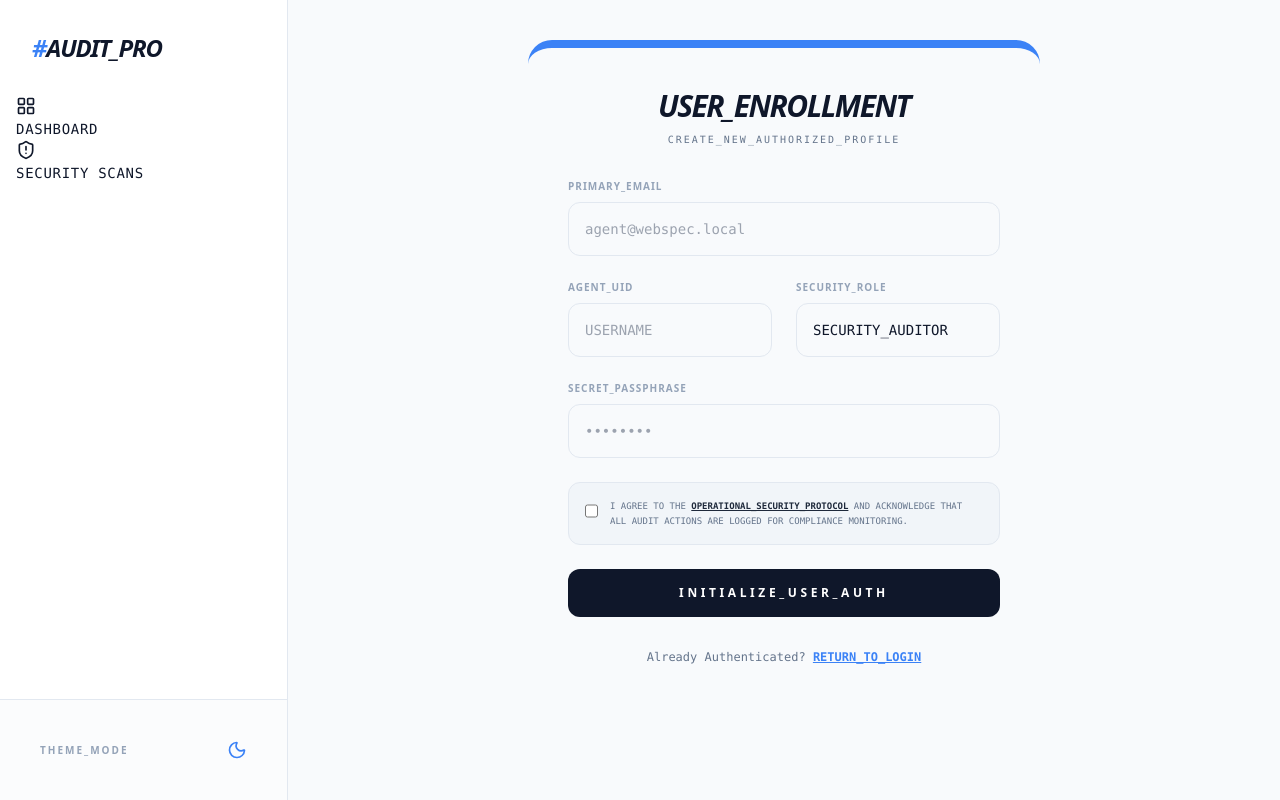
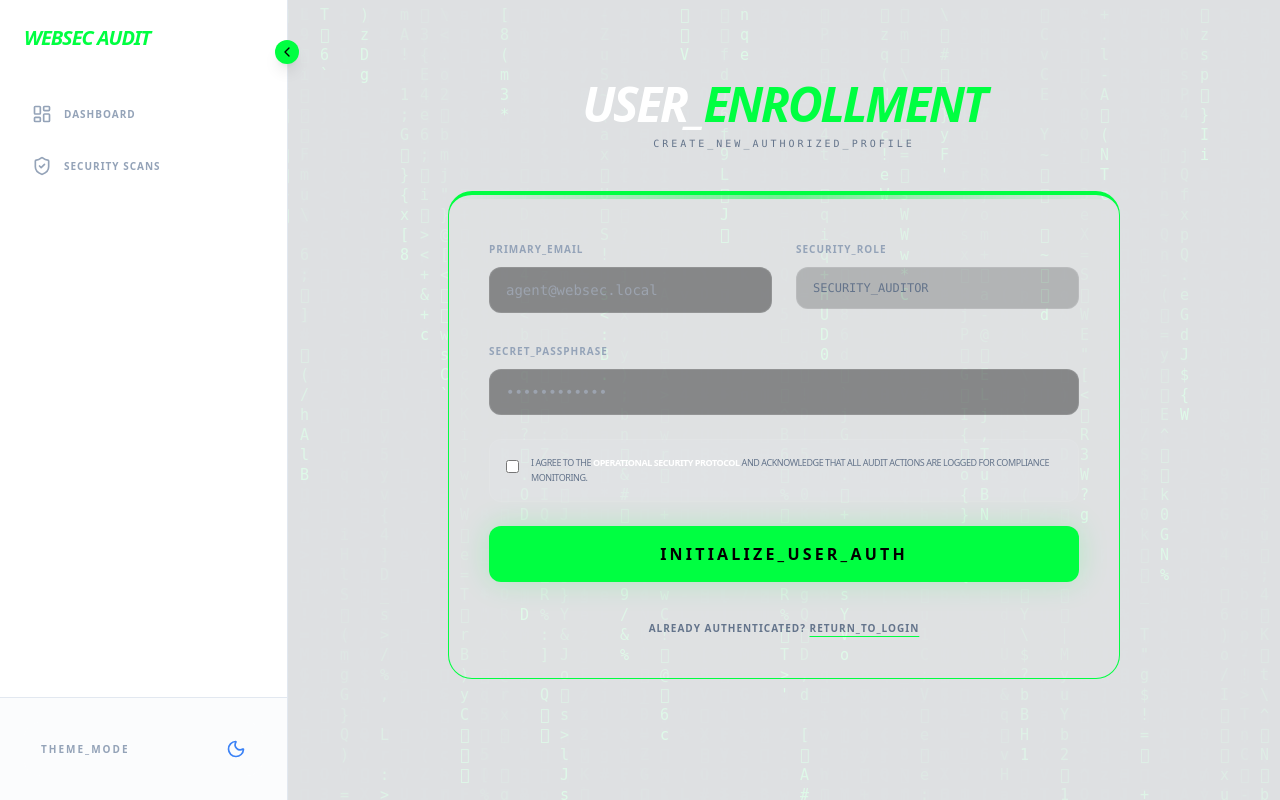
Before and after one commit to LayTiwari23/web-security, a FastAPI app: page /api/v1/auth/register in a window 1280 px wide. Run offline with FastAPI, Linux system fonts and the light colour scheme; some libraries are stand-ins or nearby versions.

Commit message:
new updation

```diff
--- a/requirements.txt
+++ b/requirements.txt
@@ -39,3 +39,4 @@
 python-multipart
 fpdf2==2.7.4
 python-nmap==0.7.1
+dnspython==2.6.1
--- a/src/api/v1/routes_scans.py
+++ b/src/api/v1/routes_scans.py
@@ -139,7 +139,7 @@
             "request": request,
             "scans": scans,
             "user": current_user,
-            "APP_NAME": "AUDIT_PRO"
+            "APP_NAME": "WEBSEC AUDIT" # ✅ Updated here
         },
     )
 
@@ -195,7 +195,7 @@
             "results": findings,
             "report": report,
             "user": current_user,
-            "APP_NAME": "AUDIT_PRO"
+            "APP_NAME": "WebSec Audit" # ✅ Updated here
         },
     )
 
--- a/src/app/main.py
+++ b/src/app/main.py
@@ -1,10 +1,9 @@
 from __future__ import annotations
 import os
-from pathlib import Path
 from typing import Any, Dict
 
 from fastapi import Depends, FastAPI, Request
-from fastapi.responses import HTMLResponse
+from fastapi.responses import HTMLResponse, RedirectResponse
 from fastapi.staticfiles import StaticFiles
 from fastapi.templating import Jinja2Templates
 from fastapi.middleware.cors import CORSMiddleware
@@ -25,15 +24,18 @@
     settings = get_settings()
     setup_logging()
 
+    # ✅ Centralized Branding (matches sidebar and templates)
+    APP_NAME = "WebSec Audit"
+
     app = FastAPI(
-        title="Web Security Compliance Checker",
+        title=APP_NAME,
         description="Scan web targets for common security misconfigurations.",
         version="1.0.0",
         debug=settings.DEBUG,
     )
 
     # -------------------------------------------------------------------
-    # ✅ PROTOCOL MIDDLEWARE (Fixes Mixed Content for ngrok)
+    # ✅ PROTOCOL MIDDLEWARE (Ensures HTTPS detection behind proxies)
     # -------------------------------------------------------------------
     @app.middleware("http")
     async def force_https_behind_proxy(request: Request, call_next):
@@ -50,25 +52,26 @@
     )
 
     # -------------------------------------------------------------------
-    # ✅ ROBUST PATH CONFIGURATION (Absolute Paths)
+    # ✅ PATH CONFIGURATION (Absolute paths for Docker reliability)
     # -------------------------------------------------------------------
     current_file_path = os.path.abspath(__file__)
-    # Go up two levels from src/app/main.py to get to project root
+    # Navigate from src/app/main.py to the project root
     src_dir = os.path.dirname(os.path.dirname(current_file_path))
 
     templates_dir = os.path.join(src_dir, "app", "templates")
     static_path = os.path.join(src_dir, "static")
 
-    # Mount static files
+    # Mount static assets (CSS, JS, Images)
     if os.path.exists(static_path):
         app.mount("/static", StaticFiles(directory=static_path), name="static")
 
-    # Use absolute path for templates
+    # Initialize Jinja2 Templates
     templates = Jinja2Templates(directory=templates_dir)
     app.state.templates = templates
 
     # -------------------------------------------------------------------
     # ✅ REGISTER ROUTERS
+    # These prefixes determine the action URL in your HTML forms.
     # -------------------------------------------------------------------
     app.include_router(routes_auth.router, prefix="/api/v1/auth", tags=["auth"])
     app.include_router(routes_targets.router, prefix="/api/v1/targets", tags=["targets"])
@@ -78,34 +81,28 @@
     register_exception_handlers(app)
 
     # -------------------------------------------------------------------
-    # ✅ FRONTEND / UI ROUTES
+    # ✅ UI ROUTES (Aligning with sidebar and branding)
     # -------------------------------------------------------------------
 
     @app.get("/", response_class=HTMLResponse)
+    async def root_redirect():
+        """Redirect root traffic to the centralized login gateway."""
+        return RedirectResponse(url="/api/v1/auth/login")
+
     @app.get("/dashboard", response_class=HTMLResponse)
     async def dashboard_page(request: Request) -> Any:
-        # Pass APP_NAME so base.html has a title
+        """Render the main security dashboard."""
         return templates.TemplateResponse("dashboard.html", {
             "request": request,
-            "APP_NAME": "AUDIT_PRO"
+            "APP_NAME": APP_NAME
         })
 
-    @app.get("/login", response_class=HTMLResponse)
-    async def login_page(request: Request) -> Any:
-        return templates.TemplateResponse("auth/login.html", {
-            "request": request,
-            "APP_NAME": "AUDIT_PRO"
-        })
-
-    @app.get("/register", response_class=HTMLResponse)
-    async def register_page(request: Request) -> Any:
-        return templates.TemplateResponse("auth/register.html", {
-            "request": request,
-            "APP_NAME": "AUDIT_PRO"
-        })
+    # Note: Login/Register pages are served from routes_auth.py via prefix
+    # Accessible at: /api/v1/auth/login and /api/v1/auth/register
 
     @app.get("/health", tags=["internal"])
     async def healthcheck(db=Depends(get_db)) -> Dict[str, str]:
+        """Health check endpoint for container orchestration."""
         return {"status": "ok"}
 
     return app
--- a/src/app/templates/auth/register.html
+++ b/src/app/templates/auth/register.html
@@ -1,58 +1,62 @@
 {% extends "base.html" %}
+
 {% block content %}
-<div class="min-h-[80vh] flex items-center justify-center">
-    <div class="glass-card w-full max-w-lg p-10 rounded-3xl border-t-8 border-t-accent-blue dark:border-t-cyber-green">
-        <div class="text-center mb-8">
-            <h1 class="text-3xl font-black text-slate-900 dark:text-white uppercase italic tracking-tighter">User_Enrollment</h1>
-            <p class="text-slate-500 dark:text-slate-400 font-mono text-[10px] mt-2 uppercase tracking-[0.2em]">Create_New_Authorized_Profile</p>
-        </div>
+<div class="max-w-2xl mx-auto mt-10">
+    <div class="text-center mb-10">
+        <h1 class="text-5xl font-black text-white italic uppercase tracking-tighter mb-2">
+            USER_<span class="text-cyber-green">ENROLLMENT</span>
+        </h1>
+        <p class="text-slate-500 font-mono text-[10px] tracking-[0.3em] uppercase">
+            CREATE_NEW_AUTHORIZED_PROFILE
+        </p>
+    </div>
 
-     <form action="/api/v1/auth/register/html" method="POST" class="grid grid-cols-1 md:grid-cols-2 gap-6">
-                <div class="md:col-span-2">
-                <label class="block text-[10px] font-bold text-slate-400 uppercase tracking-widest mb-2">Primary_Email</label>
-                <input type="email" name="email" required
-                    class="w-full px-4 py-4 bg-slate-50 dark:bg-black/20 border border-slate-200 dark:border-white/10 rounded-xl outline-none text-sm font-mono focus:border-accent-blue dark:focus:border-cyber-green transition-all"
-                    placeholder="agent@webspec.local">
+    <div class="glass-card p-10 rounded-3xl border-t-4 border-cyber-green relative overflow-hidden">
+        <div class="absolute top-0 left-0 w-full h-1 bg-gradient-to-r from-transparent via-cyber-green to-transparent opacity-50"></div>
+
+        <form action="/api/v1/auth/register/html" method="POST" class="space-y-6">
+            {% if error %}
+            <div class="bg-red-500/10 border border-red-500/50 p-4 rounded-xl mb-6">
+                <p class="text-red-500 font-mono text-[10px] uppercase tracking-widest text-center">{{ error }}</p>
+            </div>
+            {% endif %}
+
+            <div class="grid grid-cols-1 md:grid-cols-2 gap-6">
+                <div class="space-y-2">
+                    <label class="text-[10px] font-bold text-slate-400 uppercase tracking-widest">Primary_Email</label>
+                    <input type="email" name="email" required placeholder="agent@websec.local"
+                           class="w-full bg-black/40 border border-white/10 rounded-xl px-4 py-3 text-sm focus:border-cyber-green outline-none transition-all font-mono">
+                </div>
+                <div class="space-y-2">
+                    <label class="text-[10px] font-bold text-slate-400 uppercase tracking-widest">Security_Role</label>
+                    <div class="w-full bg-black/20 border border-white/10 rounded-xl px-4 py-3 text-xs text-slate-500 font-mono">
+                        SECURITY_AUDITOR
+                    </div>
+                </div>
             </div>
 
-            <div>
-                <label class="block text-[10px] font-bold text-slate-400 uppercase tracking-widest mb-2">Agent_UID</label>
-                <input type="text" name="username" required
-                    class="w-full px-4 py-4 bg-slate-50 dark:bg-black/20 border border-slate-200 dark:border-white/10 rounded-xl outline-none text-sm font-mono"
-                    placeholder="USERNAME">
+            <div class="space-y-2">
+                <label class="text-[10px] font-bold text-slate-400 uppercase tracking-widest">Secret_Passphrase</label>
+                <input type="password" name="password" required placeholder="••••••••••••"
+                       class="w-full bg-black/40 border border-white/10 rounded-xl px-4 py-3 text-sm focus:border-cyber-green outline-none transition-all font-mono">
             </div>
 
-            <div>
-                <label class="block text-[10px] font-bold text-slate-400 uppercase tracking-widest mb-2">Security_Role</label>
-                <select name="role" class="w-full px-4 py-4 bg-slate-50 dark:bg-black/20 border border-slate-200 dark:border-white/10 rounded-xl outline-none text-sm font-mono appearance-none">
-                    <option value="auditor">SECURITY_AUDITOR</option>
-                    <option value="admin">SYSTEM_ADMIN</option>
-                </select>
-            </div>
-
-            <div class="md:col-span-2">
-                <label class="block text-[10px] font-bold text-slate-400 uppercase tracking-widest mb-2">Secret_Passphrase</label>
-                <input type="password" name="password" required
-                    class="w-full px-4 py-4 bg-slate-50 dark:bg-black/20 border border-slate-200 dark:border-white/10 rounded-xl outline-none text-sm font-mono"
-                    placeholder="••••••••">
-            </div>
-
-            <div class="md:col-span-2 flex items-start space-x-3 p-4 bg-slate-100 dark:bg-white/5 rounded-xl border border-slate-200 dark:border-white/10">
-                <input type="checkbox" required class="mt-1 w-4 h-4 rounded border-slate-300 dark:border-white/10 text-accent-blue dark:text-cyber-green focus:ring-0">
-                <p class="text-[9px] font-mono text-slate-500 leading-relaxed uppercase">
-                    I agree to the <span class="text-slate-800 dark:text-white font-bold underline">Operational_Security_Protocol</span> and acknowledge that all audit actions are logged for compliance monitoring.
+            <div class="flex items-start gap-3 p-4 bg-white/5 rounded-xl border border-white/5">
+                <input type="checkbox" required class="mt-1 accent-cyber-green">
+                <p class="text-[9px] text-slate-500 leading-relaxed uppercase tracking-tighter">
+                    I AGREE TO THE <span class="text-white font-bold">OPERATIONAL SECURITY PROTOCOL</span> AND ACKNOWLEDGE THAT ALL AUDIT ACTIONS ARE LOGGED FOR COMPLIANCE MONITORING.
                 </p>
             </div>
 
-            <button type="submit" class="md:col-span-2 py-4 bg-slate-900 dark:bg-cyber-green text-white dark:text-black font-black uppercase text-xs tracking-[0.3em] rounded-xl hover:shadow-2xl transition-all">
-                Initialize_User_Auth
+            <button type="submit" class="w-full bg-cyber-green hover:bg-green-400 text-black font-black py-4 rounded-xl uppercase tracking-[0.2em] transition-all transform hover:scale-[1.01] active:scale-95 shadow-[0_0_30px_rgba(0,255,65,0.2)]">
+                INITIALIZE_USER_AUTH
             </button>
         </form>
 
         <div class="mt-8 text-center">
-            <p class="text-xs text-slate-500 font-mono">
-                Already Authenticated? <a href="/login" class="text-accent-blue dark:text-cyber-green underline font-bold uppercase">Return_To_Login</a>
-            </p>
+            <a href="/api/v1/auth/login" class="text-slate-500 hover:text-cyber-green text-[10px] font-bold uppercase tracking-widest transition-colors">
+                Already Authenticated? <span class="underline decoration-cyber-green underline-offset-4">Return_to_Login</span>
+            </a>
         </div>
     </div>
 </div>
--- a/src/app/templates/base.html
+++ b/src/app/templates/base.html
@@ -15,61 +15,80 @@
                     colors: {
                         'cyber-green': '#00ff41',
                         'accent-blue': '#3b82f6',
-                        'panel-light': '#ffffff',
-                        'panel-dark': '#111111',
+                        'panel-dark': '#0a0a0a',
                     }
                 }
             }
         }
     </script>
     <style>
+        /* Sidebar Transition Logic */
+        #main-sidebar {
+            transition: width 0.3s cubic-bezier(0.4, 0, 0.2, 1);
+        }
+        .sidebar-collapsed {
+            width: 80px !important;
+        }
+        .sidebar-collapsed .nav-text,
+        .sidebar-collapsed .brand-text,
+        .sidebar-collapsed .theme-text {
+            display: none;
+        }
+        .sidebar-collapsed .nav-item {
+            justify-content: center;
+            padding-left: 0;
+            padding-right: 0;
+        }
+
         @keyframes loading-bar {
             0% { width: 0%; left: 0; }
             50% { width: 70%; }
             100% { width: 100%; left: 0; }
         }
-
         .animate-loading-bar {
             animation: loading-bar 3s infinite cubic-bezier(0.4, 0, 0.2, 1);
             position: absolute;
         }
-</style>
-    <style>
-        /* Matrix background logic */
-        #matrix-canvas { position: fixed; top: 0; left: 0; z-index: -1; opacity: 0.1; pointer-events: none; display: none; }
-        .dark #matrix-canvas { display: block; }
-
-        /* Consistent Glassmorphism Utility */
+        #matrix-canvas { position: fixed; top: 0; left: 0; z-index: -1; opacity: 0.1; pointer-events: none; }
         .glass-card {
-            @apply bg-white dark:bg-white/[0.03] border border-slate-200 dark:border-white/10 shadow-sm dark:shadow-none transition-all duration-300;
-        }
-        .sidebar-item {
-            @apply flex items-center p-3 rounded-xl text-slate-600 dark:text-slate-400 hover:bg-slate-100 dark:hover:bg-white/5 hover:text-accent-blue dark:hover:text-cyber-green transition-all border border-transparent hover:border-slate-200 dark:hover:border-white/10;
+            background-color: rgba(255, 255, 255, 0.03);
+            border: 1px solid rgba(255, 255, 255, 0.1);
         }
     </style>
 </head>
-<body class="bg-slate-50 dark:bg-[#0a0a0a] text-slate-900 dark:text-slate-100 min-h-screen transition-colors duration-500">
+<body class="bg-slate-50 dark:bg-[#0a0a0a] text-slate-900 dark:text-slate-100 min-h-screen transition-colors duration-500 overflow-hidden">
     <canvas id="matrix-canvas"></canvas>
 
     <div class="flex h-screen overflow-hidden">
-        <aside class="w-72 bg-white dark:bg-black/40 border-r border-slate-200 dark:border-white/10 flex flex-col z-30">
-            <div class="p-8 text-2xl font-black italic tracking-tighter text-slate-900 dark:text-cyber-green">
-                <span class="text-accent-blue dark:text-cyber-green">#</span>AUDIT_PRO
+        <aside id="main-sidebar" class="w-72 bg-white dark:bg-black/40 border-r border-slate-200 dark:border-white/10 flex flex-col z-30 relative">
+
+            <button id="sidebar-toggle" class="absolute -right-3 top-10 bg-cyber-green text-black rounded-full p-1 shadow-lg hover:scale-110 transition-transform z-50">
+                <i id="toggle-icon" data-lucide="chevron-left" class="w-4 h-4"></i>
+            </button>
+
+            <div class="p-6 overflow-hidden whitespace-nowrap">
+                <h1 class="text-cyber-green font-black text-xl tracking-tighter italic uppercase brand-text">
+                    WebSec Audit
+                </h1>
+                <h1 class="text-cyber-green font-black text-xl italic uppercase hidden collapsed-brand text-center">W</h1>
             </div>
 
-            <nav class="flex-1 px-4 space-y-2">
-                <a href="/dashboard" class="sidebar-item font-mono text-sm uppercase tracking-wider">
-                    <i data-lucide="layout-grid" class="mr-3 w-5 h-5"></i> Dashboard
+            <nav class="mt-4 px-4 space-y-2">
+                <a href="/dashboard" class="nav-item flex items-center gap-3 px-4 py-3 text-slate-400 hover:text-cyber-green hover:bg-white/5 rounded-xl transition-all group">
+                    <i data-lucide="layout-dashboard" class="w-5 h-5 shrink-0"></i>
+                    <span class="nav-text text-[10px] font-bold uppercase tracking-widest leading-none whitespace-nowrap">Dashboard</span>
                 </a>
-                <a href="/scans" class="sidebar-item font-mono text-sm uppercase tracking-wider">
-                    <i data-lucide="shield-alert" class="mr-3 w-5 h-5"></i> Security Scans
+
+                <a href="/api/v1/scans/html" class="nav-item flex items-center gap-3 px-4 py-3 text-slate-400 hover:text-cyber-green hover:bg-white/5 rounded-xl transition-all group">
+                    <i data-lucide="shield-check" class="w-5 h-5 shrink-0"></i>
+                    <span class="nav-text text-[10px] font-bold uppercase tracking-widest leading-none whitespace-nowrap">Security Scans</span>
                 </a>
             </nav>
 
-            <div class="p-6 border-t border-slate-200 dark:border-white/10 bg-slate-50/50 dark:bg-transparent">
-                <button id="theme-toggle" class="w-full flex items-center justify-between p-4 rounded-2xl glass-card hover:scale-[1.02] active:scale-95 transition-transform">
-                    <span class="text-[10px] font-bold uppercase tracking-[0.2em] text-slate-400">Theme_Mode</span>
-                    <i id="theme-icon" data-lucide="moon" class="w-5 h-5 text-accent-blue dark:text-cyber-green"></i>
+            <div class="mt-auto p-6 border-t border-slate-200 dark:border-white/10 bg-slate-50/50 dark:bg-transparent">
+                <button id="theme-toggle" class="w-full flex items-center justify-between p-4 rounded-2xl glass-card hover:scale-[1.02] active:scale-95 transition-transform overflow-hidden">
+                    <span class="theme-text text-[10px] font-bold uppercase tracking-[0.2em] text-slate-400 whitespace-nowrap">Theme_Mode</span>
+                    <i id="theme-icon" data-lucide="moon" class="w-5 h-5 text-accent-blue dark:text-cyber-green shrink-0"></i>
                 </button>
             </div>
         </aside>
@@ -80,23 +99,49 @@
     </div>
 
     <script>
+        // Sidebar Toggle Logic
+        const sidebar = document.getElementById('main-sidebar');
+        const sidebarToggle = document.getElementById('sidebar-toggle');
+        const toggleIcon = document.getElementById('toggle-icon');
+
+        sidebarToggle.addEventListener('click', () => {
+            sidebar.classList.toggle('sidebar-collapsed');
+            const isCollapsed = sidebar.classList.contains('sidebar-collapsed');
+
+            // Update Icon
+            toggleIcon.setAttribute('data-lucide', isCollapsed ? 'chevron-right' : 'chevron-left');
+
+            // Re-render icons
+            lucide.createIcons();
+
+            // Save state
+            localStorage.setItem('sidebar-collapsed', isCollapsed);
+        });
+
+        // Restore Sidebar State on Load
+        if (localStorage.getItem('sidebar-collapsed') === 'true') {
+            sidebar.classList.add('sidebar-collapsed');
+            toggleIcon.setAttribute('data-lucide', 'chevron-right');
+        }
+
+        // Initial Icon Render
+        lucide.createIcons();
+
         // Theme Toggle Persistence
         const toggleBtn = document.getElementById('theme-toggle');
-        const icon = document.getElementById('theme-icon');
-
+        const themeIcon = document.getElementById('theme-icon');
         const setMode = (isDark) => {
             if (isDark) {
                 document.documentElement.classList.add('dark');
-                icon.setAttribute('data-lucide', 'sun');
+                themeIcon.setAttribute('data-lucide', 'sun');
                 localStorage.setItem('theme', 'dark');
             } else {
                 document.documentElement.classList.remove('dark');
-                icon.setAttribute('data-lucide', 'moon');
+                themeIcon.setAttribute('data-lucide', 'moon');
                 localStorage.setItem('theme', 'light');
             }
             lucide.createIcons();
         };
-
         toggleBtn.addEventListener('click', () => setMode(!document.documentElement.classList.contains('dark')));
         setMode(localStorage.getItem('theme') === 'dark' || (!localStorage.getItem('theme') && window.matchMedia('(prefers-color-scheme: dark)').matches));
 
@@ -120,7 +165,6 @@
             });
         };
         setInterval(draw, 50);
-        lucide.createIcons();
     </script>
 </body>
 </html>
```
Also changed, not shown: src/api/v1/routes_auth.py (+10 -7 lines), src/api/v1/routes_reports.py (+42 -34 lines), src/api/v1/routes_targets.py (+18 -11 lines), src/app/templates/auth/login.html (+32 -24 lines), src/app/templates/dashboard.html (+2 -8 lines), src/app/templates/reports/list.html (+46 -56 lines), src/app/templates/targets/list.html (+26 -21 lines), src/services/security_checks/check28.py (+34 -23 lines), 1 other file. Lines whose indentation alone changed are shown as unchanged.
